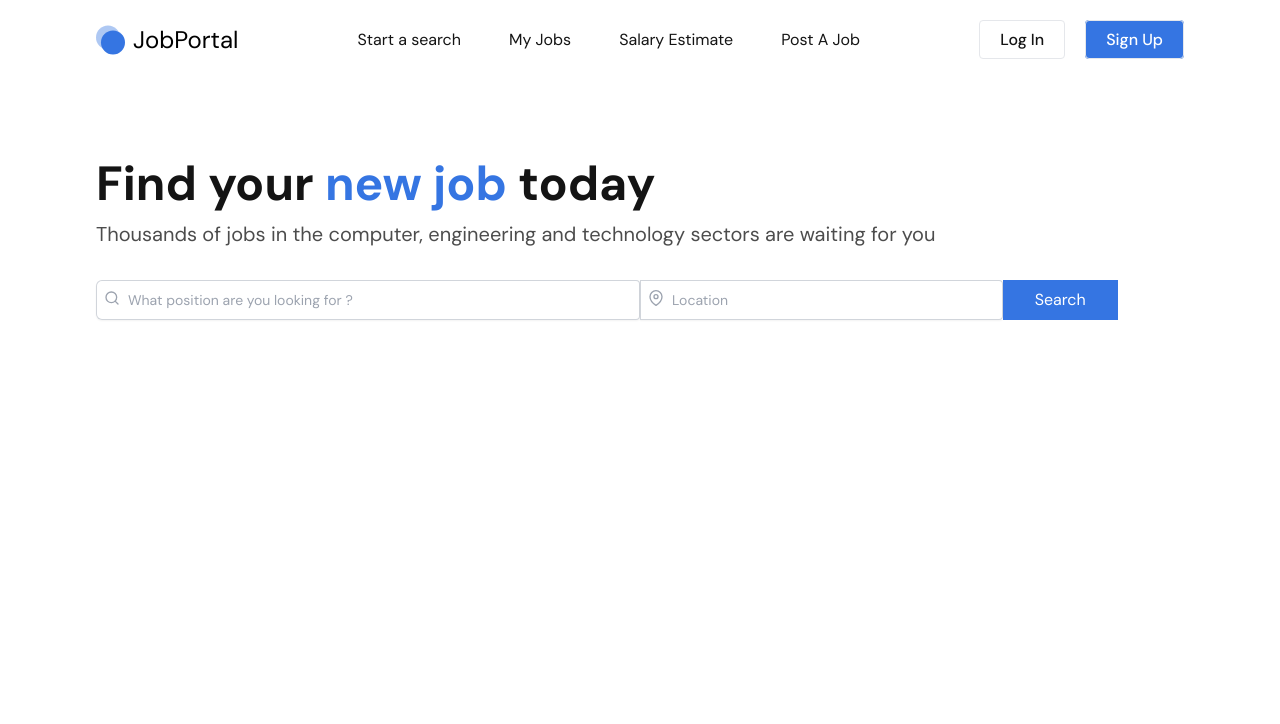
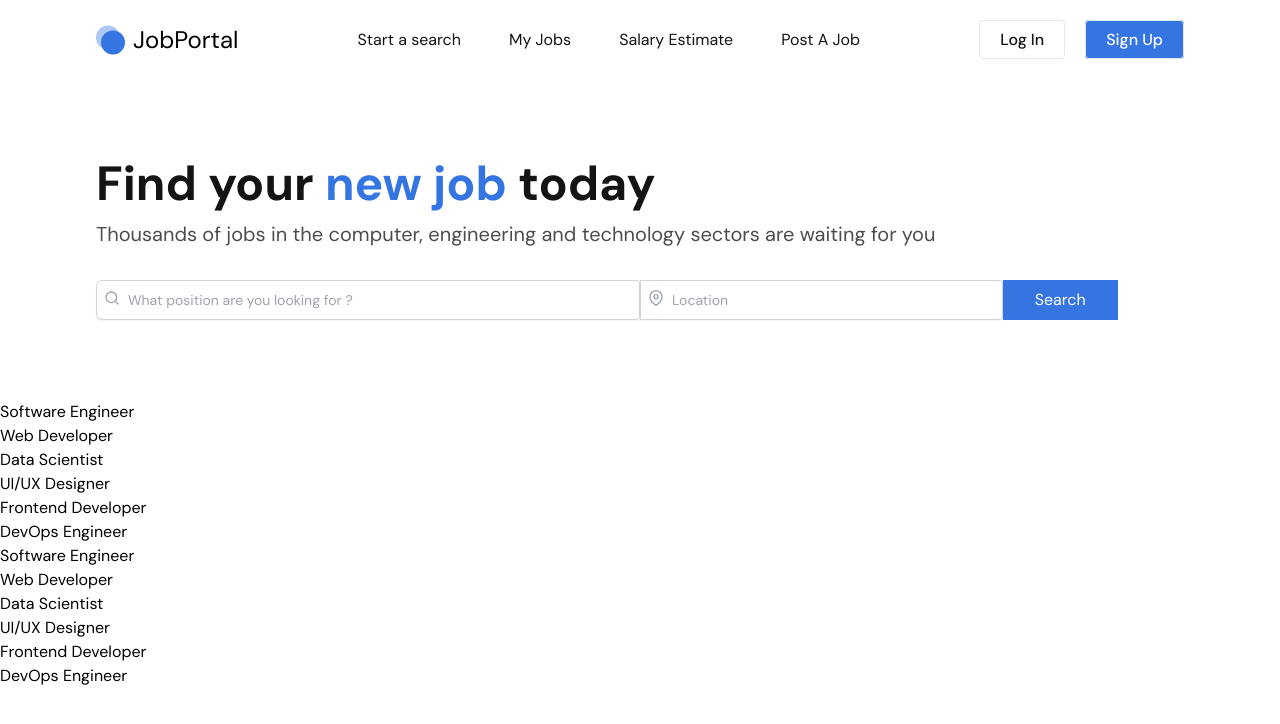
Before and after one commit to HasuHasmath/MERN-Job-Portal, a React (Vite) app: page / in a window 1280 px wide. Shown: the top 724 px of the page. Built offline with nearby package versions, Linux system fonts and the light colour scheme.

Commit message:
Main Content

```diff
--- a/src/Pages/Home.jsx
+++ b/src/Pages/Home.jsx
@@ -1,15 +1,69 @@
 import Banner from "../components/Banner"
-import { useState } from "react"
+import { useEffect, useState } from "react"
+import Card from "../components/Card";
+import Jobs from "./Jobs";
 
 const Home = () => {
+  const [selectedCategory , setSelectedCategory] = useState(null);
+  const [jobs,setJobs] = useState([]);
+
+  useEffect(() =>{
+    fetch("jobs.json").then(res => res.json()).then(data => {
+      // console.log(data)
+       setJobs(data)
+    })
+  }, [])
+  // console.log(jobs)
+
+  //  HANDLE INPUT CHANGE
   const [query , setQuery] = useState("")
   const handleInputChange = (event) =>{
   setQuery(event.target.value)
   }
-  console.log(query)
+
+
+  // FILTER JOBS BY TITLE
+  const filterdItems = jobs.filter((job) => job.jobTitle.toLowerCase().indexOf(query.toLowerCase()) !== -1)
+
+  // RADIO FILTERING
+  const handleChange = (event) => {
+    setSelectedCategory(event.target.value)
+  }
+  // BUTTON BASED FILTERING
+  const handleClick = (event)=>{
+    setSelectedCategory(event.target.value)
+  }
+
+  // MAIN FUNCTION
+  const filteredData = (jobs,selected, query) => {
+    let filteredJobs = jobs;
+
+  // FILTERING INPUT ITEMS
+    if (query){
+      filteredJobs = filterdItems
+    }
+  // CATEGORY FILTERING
+    if (selected){
+      filteredJobs = filteredJobs.filter(({jobLocation,maxPrice,experienceLevel,salaryType,employmentType,postingDate}) =>{
+        jobLocation.toLowerCase() === selected.toLowerCase() ||
+        parseInt(maxPrice) <= parseInt(selected) ||
+        salaryType.toLowerCase() === selected.toLowerCase() ||
+        employmentType.toLowerCase() === selected.toLowerCase()
+      })
+      console.log(filteredJobs)
+    }
+    return filteredJobs.map((data,i) => <Card key={i} data={data}/>)
+
+  }
+
+  const result = filteredData(jobs,selectedCategory,query)
+
   return (
   <div>
     <Banner query={query} handleInputChange={handleInputChange}/>
+    <div>
+      <Jobs result={result}/>
+    </div>
   </div>
   )
 }
--- /dev/null
+++ b/src/Pages/Jobs.jsx
@@ -0,0 +1,11 @@
+import React from 'react'
+
+const Jobs = ({result}) => {
+  return (
+    <div>
+      {result}
+    </div>
+  )
+}
+
+export default Jobs
--- a/src/components/Banner.jsx
+++ b/src/components/Banner.jsx
@@ -39,7 +39,6 @@ const Banner = ({query,handleInputChange}) => {
               placeholder="Location"
               className="block flex-1 border-0 bg-transparent py-1.5 pl-8 text-gray-900 placeholder:text-gray-400
               focus:right-0 sm:text-sm sm:leading-6"
-              value={""}
             />
             <FiMapPin className="absolute mt-2.5 ml-2 text-gray-400 " />
           </div>
--- /dev/null
+++ b/src/components/Card.jsx
@@ -0,0 +1,11 @@
+import React from 'react'
+
+const Card = ({data}) => {
+  return (
+    <div>
+      <h3>{data.jobTitle}</h3>
+    </div>
+  );
+}
+
+export default Card
```
